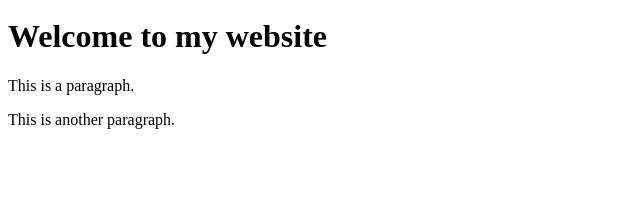
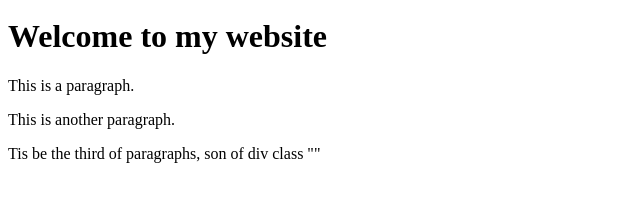
Before and after one commit to MaximoMayo/Plural-Sight-Project-1, a plain HTML site: page index.html in a window 1280 px wide. Shown: the part 29-230 px from the top of the page, without its empty margins (0-640 px from the left). Drawn offline with Linux system fonts and the light colour scheme.

Commit message:
Updating the index.html
This is the second commit in GitHub with the class.

```diff
--- a/index.html
+++ b/index.html
@@ -15,6 +15,7 @@
  <h1>Welcome to my website</h1>
  <p>This is a paragraph.</p>
  <p>This is another paragraph.</p>
+ <p>Tis be the third of paragraphs, son of div class ""</p>
 </div>
 
 </body>
```
